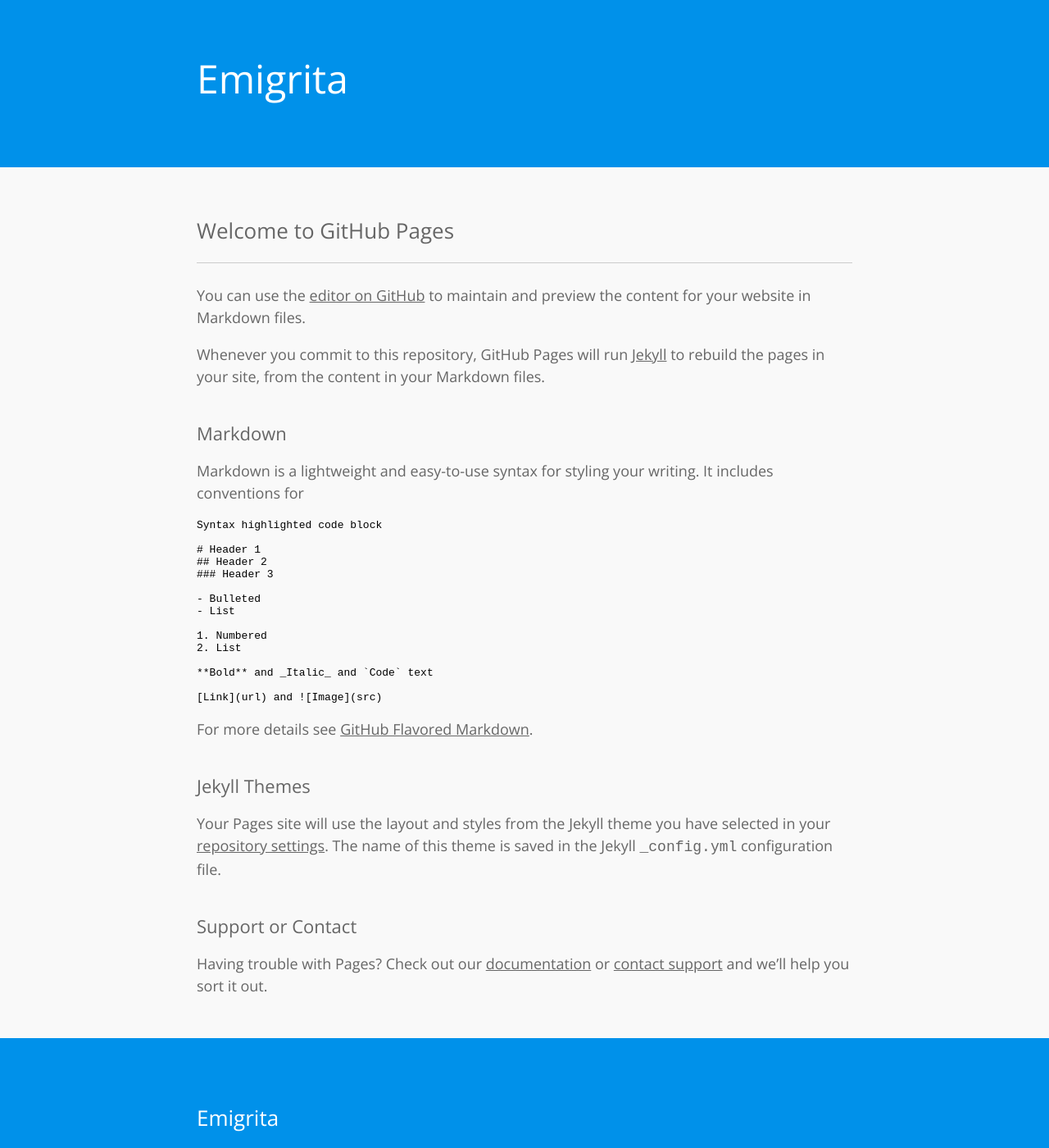
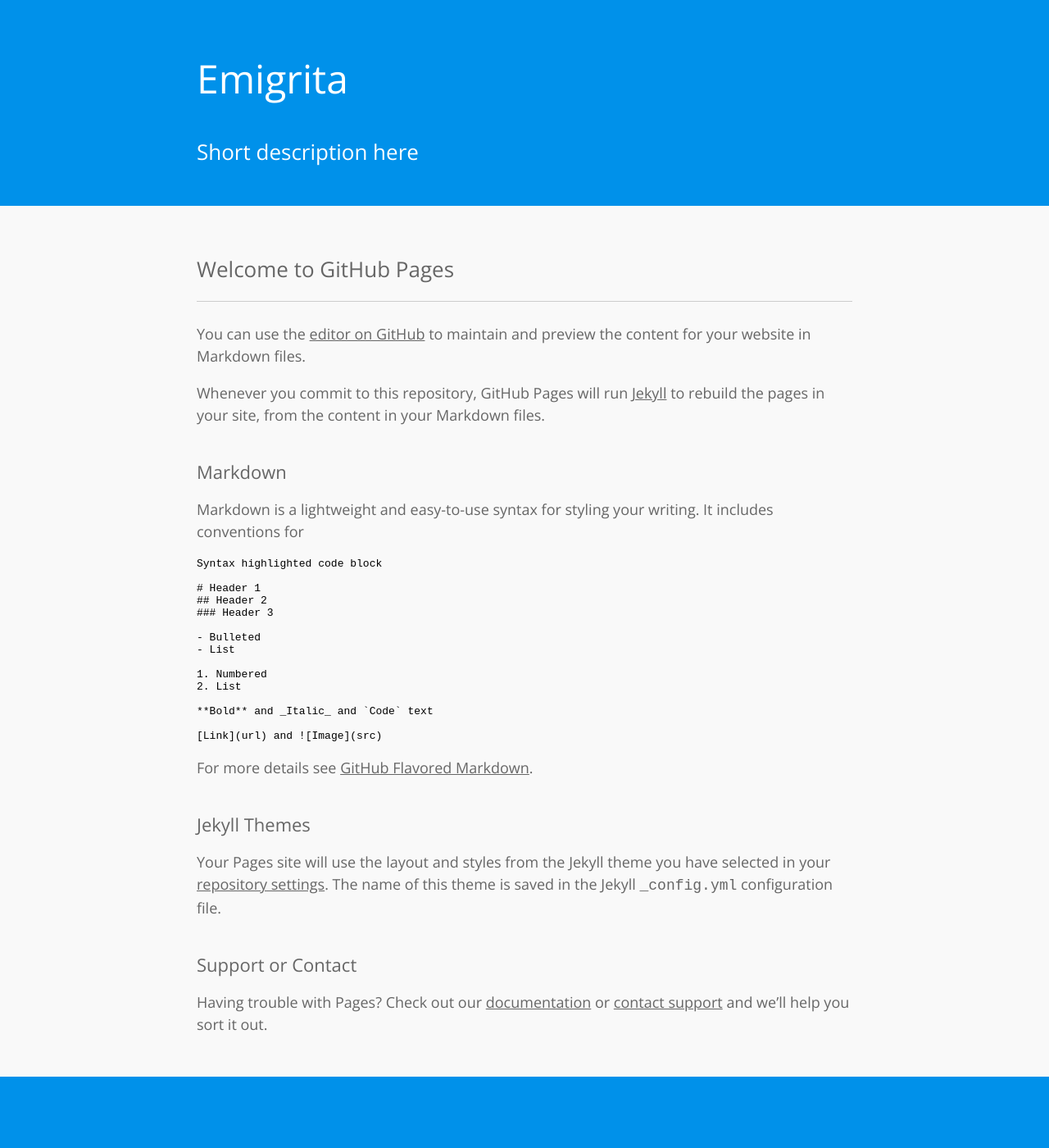
Before and after one commit to emigrita/emigrita.github.io, a Jekyll site: the page built from index.md, in a window 1280 px wide and 1400 px high. Shown: the whole window at 82% size. Built offline with Jekyll 4.4.1, drawn with Linux system fonts in a browser that asks for light colours; our own code applies the rules of GitHub Pages for plain Markdown files; some of the changed text lies outside the part shown.

Commit message:
Update _config.yml

```diff
--- a/_config.yml
+++ b/_config.yml
@@ -1 +1,9 @@
 title: Emigrita
+description: Short description here
+github:
+  - is_project_page: true
+show_downloads: true
+github_username: Czech-IT
+copyright: 2017
+gems:
+- jekyll-feed
```
